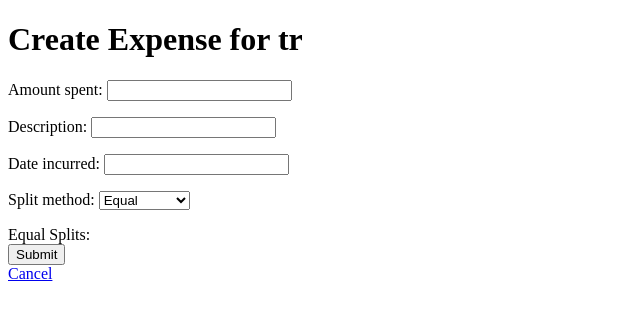
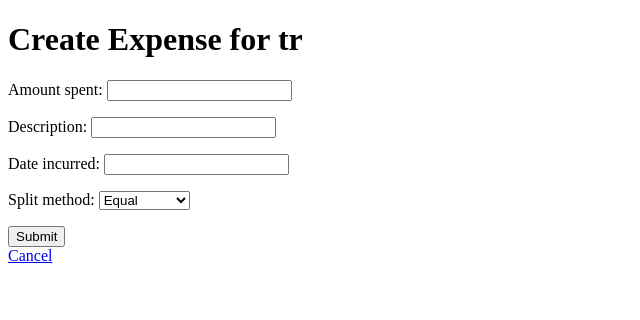
Before and after one commit to prajwal279/Expense-Balancer, a Django app: page /expense/create/34/ in a window 1280 px wide. Shown: the top 320 px of the page, without its empty margins (0-640 px from the left). Run offline with Django 5.2, Linux system fonts and the light colour scheme; a user stored in the database is signed in; data comes from the database, SQL or seed files in the repository; both versions use the stored data as it was after the commit.

```diff
--- a/expenses/forms.py
+++ b/expenses/forms.py
@@ -4,4 +4,4 @@ from .models import Expense
 class ExpenseForm(forms.ModelForm):
     class Meta:
         model = Expense
-        fields = ['amount_spent', 'description', 'date_incurred', 'split_method']  # Use split_method here
+        fields = ['amount_spent', 'description', 'date_incurred', 'split_method']
--- a/expenses/views.py
+++ b/expenses/views.py
@@ -134,7 +134,6 @@ def LogoutPage(request):
 @login_required
 def create_expense(request, group_id):
     group = get_object_or_404(Group, id=group_id)
-
     if request.method == 'POST':
         form = ExpenseForm(request.POST)
         if form.is_valid():
@@ -142,45 +141,18 @@ def create_expense(request, group_id):
             expense.group = group
             expense.paid_by = request.user
             expense.save()
+            context = {'group':group,'expense':expense}
 
             users = group.members.all()
             if expense.split_method == 'E':
+
                 amount_per_user = expense.amount_spent / users.count()
+                context['amount']=amount_per_user
+                context['next']=True
+                context['form']=form
                 for user in users:
                     ExpenseSplit.objects.create(expense=expense, user=user, amount=amount_per_user)
-
-            elif expense.split_method == 'P':
-                percentages = request.POST.get('percentage_splits')
-                if percentages:
-                    percentage_list = list(map(float, percentages.split(',')))
-                    total_percentage = sum(percentage_list)
-
-                    if total_percentage != 100:
-                        form.add_error('percentage_splits', 'Total percentage must equal 100.')
-                    else:
-                        if len(users) != len(percentage_list):
-                            form.add_error('percentage_splits', 'Number of percentages must match number of users.')
-                        else:
-                            for user, percentage in zip(users, percentage_list):
-                                amount = (percentage / 100) * expense.amount_spent
-                                ExpenseSplit.objects.create(expense=expense, user=user, amount=amount)
-
-            elif expense.split_method == 'C':
-                custom_splits = request.POST.get('custom_splits')
-                if custom_splits:
-                    split_list = list(map(float, custom_splits.split(',')))
-                    total_amount = sum(split_list)
-
-                    if total_amount != expense.amount_spent:
-                        form.add_error('custom_splits', 'Total custom amounts must equal the expense amount.')
-                    else:
-                        if len(users) != len(split_list):
-                            form.add_error('custom_splits', 'Number of custom amounts must match number of users.')
-                        else:
-                            for user, amount in zip(users, split_list):
-                                ExpenseSplit.objects.create(expense=expense, user=user, amount=amount)
-
-            return render(request, 'split_expense.html', {'group': group, 'amount':amount_per_user})
+            return render(request, 'create_expense.html', context)
     else:
         form = ExpenseForm()
 
--- a/templates/create_expense.html
+++ b/templates/create_expense.html
@@ -19,34 +19,15 @@
     <h1>Create Expense for {{ group.name }}</h1>
     <form method="post">
         {% csrf_token %}
-        {{ form.non_field_errors }}
+
         {{ form.as_p }}
 
-        <div id="equal_splits" style="display: {% if form.instance.split_method == 'E' %}block{% else %}none{% endif %};">
-            <label for="id_equal_splits">Equal Splits:</label>
-            {{ form.equal_splits }}
-            {% if form.errors.equal_splits %}
-                <p style="color: red;">{{ form.errors.equal_splits }}</p>
-            {% endif %}
-        </div>
+        <input type="submit" value="Submit" />
+    </form>
 
-        <div id="percentage_splits" style="display: {% if form.instance.split_method == 'P' %}block{% else %}none{% endif %};">
-            <label for="id_percentage_splits">Percentage Splits:</label>
-            {{ form.percentage_splits }}
-            {% if form.errors.percentage_splits %}
-                <p style="color: red;">{{ form.errors.percentage_splits }}</p>
-            {% endif %}
-        </div>
-
-        <div id="custom_splits" style="display: {% if form.instance.split_method == 'C' %}block{% else %}none{% endif %};">
-            <label for="id_custom_splits">Custom Splits:</label>
-            {{ form.custom_splits }}
-            {% if form.errors.custom_splits %}
-                <p style="color: red;">{{ form.errors.custom_splits }}</p>
-            {% endif %}
-        </div>
-        <input type="submit" />
-    </form>
+    {% if next %}
+    {% include 'split_expense.html'%}
+    {% endif %}
     <a href="{% url 'home' %}">Cancel</a>
 </body>
 </html>
--- a/templates/login.html
+++ b/templates/login.html
@@ -149,11 +149,6 @@ button{
         <input type="password" placeholder="Password" id="password" name="pass">
 
         <button type="submit">Log In</button>
-        <!-- <input type="button" value=""> -->
-        <!-- <div class="social">
-          <div class="go"><i class="fab fa-google"></i>  Google</div>
-          <div class="fb"><i class="fab fa-facebook"></i>  Facebook</div>
-        </div> -->
         <a href="{% url 'signup' %}" >Create a account</a>
     </form>
 </body>
```
Also changed, not shown: templates/split_expense.html (+58 -7 lines), db.sqlite3.
